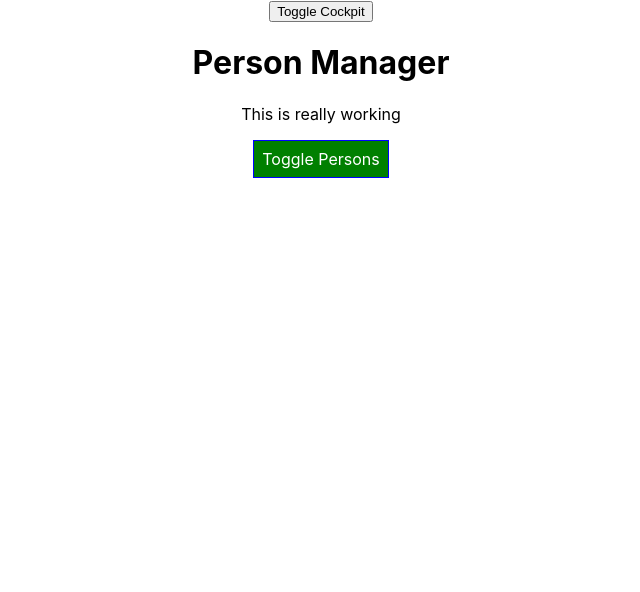
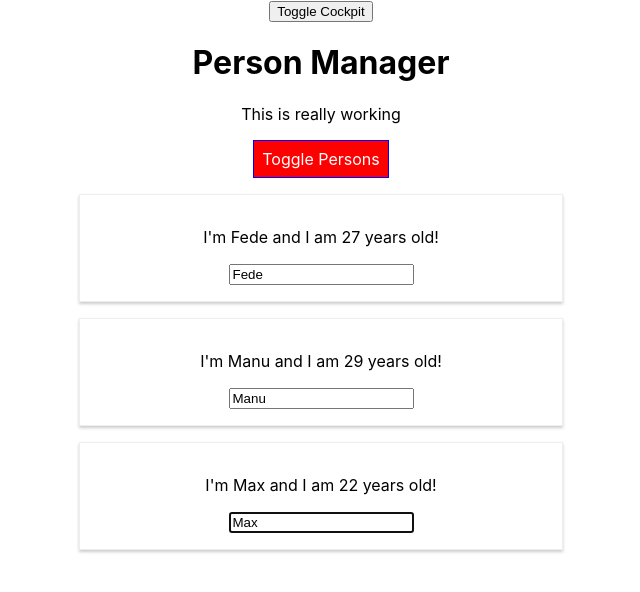
Before and after one commit to federicolevin/react-complete-guide-course, a React (Create React App) app: page / in a window 1280 px wide. Shown: the top 592 px of the page, without its empty margins (319-959 px from the left). Built offline with nearby package versions, Linux system fonts and the light colour scheme.

Commit message:
Lesson 97: Refs with React Hooks

```diff
--- a/src/components/Cockpit/Cockpit.js
+++ b/src/components/Cockpit/Cockpit.js
@@ -1,14 +1,15 @@
-import React, {useEffect} from "react";
+import React, {useEffect, useRef} from "react";
 import PropTypes from 'prop-types';
 
 import styles from "./Cockpit.module.css";
 
 const Cockpit = (props) => {
+  const toggleBtnRef = useRef(null);
+
   useEffect(() => {
     console.log('[Cockpit.js] useEffect');
-    // Simulating an http request...
     setTimeout(() => {
-      // alert('Saved data to cloud');
+      toggleBtnRef.current.click();
     }, 1000)
     return () => {
       console.log('[Cockpit.js] Cleanup in useEffect');
@@ -33,7 +34,7 @@ const Cockpit = (props) => {
     <div className={styles.Cockpit}>
       <h1>{props.title}</h1>
       <p className={assignedClasses.join(' ')}>This is really working</p>
-      <button className={btnClass.join(' ')} onClick={props.clicked}>
+      <button className={btnClass.join(' ')} onClick={props.clicked} ref={toggleBtnRef}>
         Toggle Persons
       </button>
     </div>
```
